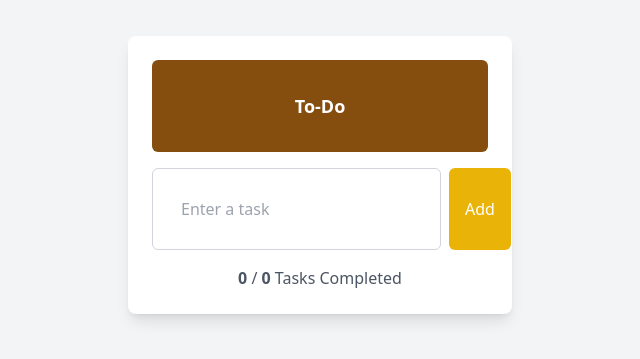
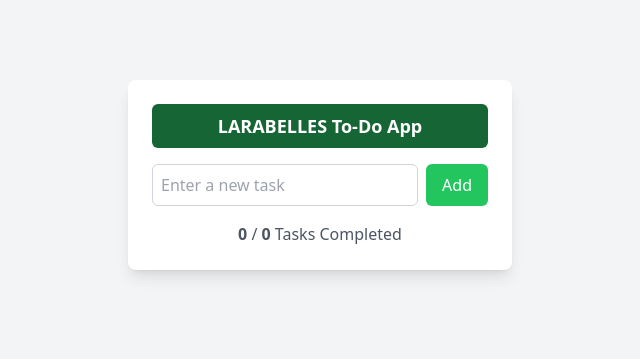
Before and after one commit to ssarzxc/LARABELLES, a plain HTML site: page index.html in a window 1280 px wide. Shown: the part 225-584 px from the top of the page, without its empty margins (320-960 px from the left). Drawn offline with nearby package versions, Linux system fonts and the light colour scheme.

Commit message:
larabelle canopy theme

```diff
--- a/index.html
+++ b/index.html
@@ -19,17 +19,17 @@
             confetti();
         }
     }">
-        <div class="bg-yellow-800 text-white text-center py-8 rounded-md">
-            <h4 class="text-lg font-semibold">To-Do</h4>
+        <div class="bg-green-800 text-white text-center py-2 rounded-md">
+            <h4 class="text-lg font-semibold">LARABELLES To-Do App</h4>
         </div>
 
         <form class="mt-4 flex" x-on:submit.prevent>
             <!-- Add Taks -->
             <input type="text"
-                class="flex-1 border border-gray-300 p-7 rounded-md focus:outline-none focus:ring focus:ring-blue-300"
-                placeholder="Enter a task" x-model="newTask">
+                class="flex-1 border border-gray-300 p-2 rounded-md focus:outline-none focus:ring focus:ring-blue-300"
+                placeholder="Enter a new task" x-model="newTask">
             <!-- Add Button -->
-            <button class="ml-2 bg-yellow-500 text-white px-4 py-7 rounded-md hover:bg-yellow-600"
+            <button class="ml-2 bg-green-500 text-white px-4 py-2 rounded-md hover:bg-yellow-600"
                 x-on:click="if(newTask.trim().length) tasks.push({ text: newTask, done: false }); newTask  =''">
                 Add
             </button>
@@ -65,7 +65,7 @@
         <!-- Clear Tasks Button -->
         <button class="w-full mt-4 bg-gray-500 text-white px-8 py-2 rounded-md hover:bg-gray-600" @click="tasks = []"
             x-show="tasks.length">
-            Clear Tasks
+            Clear All Tasks
         </button>
 
         <div class="mt-2 text-center text-gray-600">
```
